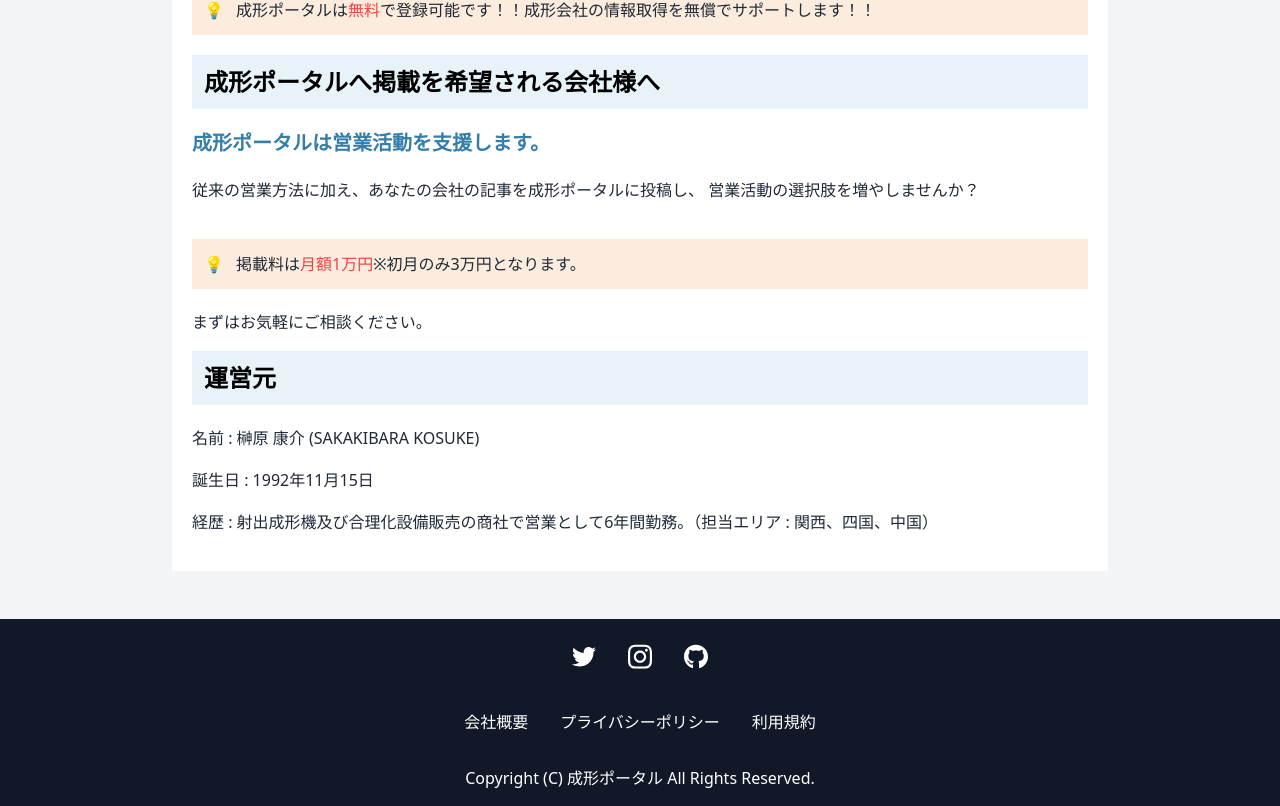
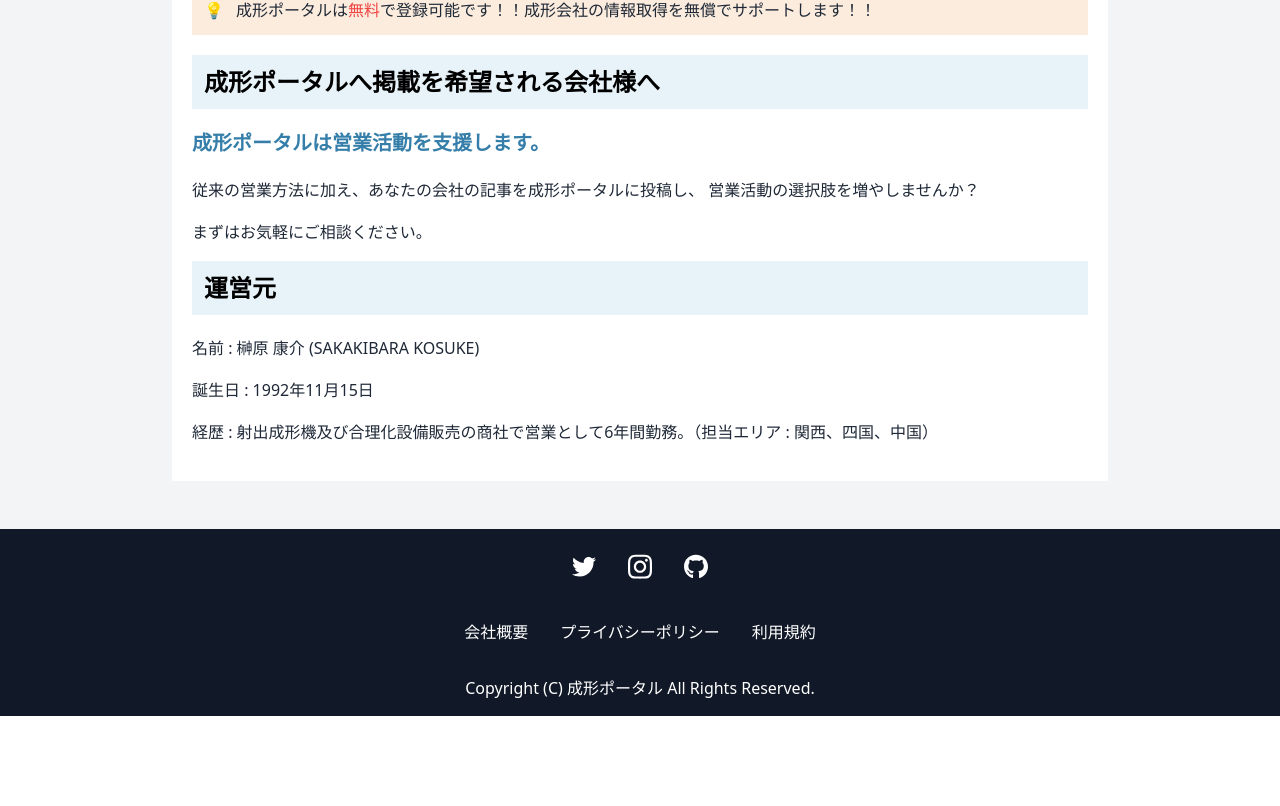
Before and after one commit to SatakeYusuke19920527/next-blog2, a Next.js app: page /aboutUs in a window 1280 px wide. Shown: the part 1367-2173 px from the top of the page. After the commit the page ends 2083 px from the top, so only its background shows below. Built offline with nearby package versions, Linux system fonts and the light colour scheme; no server answers.

Commit message:
fix : 初回掲載料金を無料へ変更

```diff
--- a/pages/aboutUs.tsx
+++ b/pages/aboutUs.tsx
@@ -60,11 +60,11 @@ const AboutUs = () => {
           従来の営業方法に加え、あなたの会社の記事を成形ポータルに投稿し、
           営業活動の選択肢を増やしませんか？
         </p>
-        <p className="my-5 p-3" style={{ backgroundColor: '#FBECDD' }}>
+        {/* <p className="my-5 p-3" style={{ backgroundColor: '#FBECDD' }}>
           <span className="mr-3">💡</span>掲載料は
           <span className="text-red-500">月額1万円</span>
           ※初月のみ3万円となります。
-        </p>
+        </p> */}
         <p>まずはお気軽にご相談ください。</p>
         <h3 className="w-full p-3 mb-5" style={{ backgroundColor: '#E7F3F8' }}>
           運営元
```
